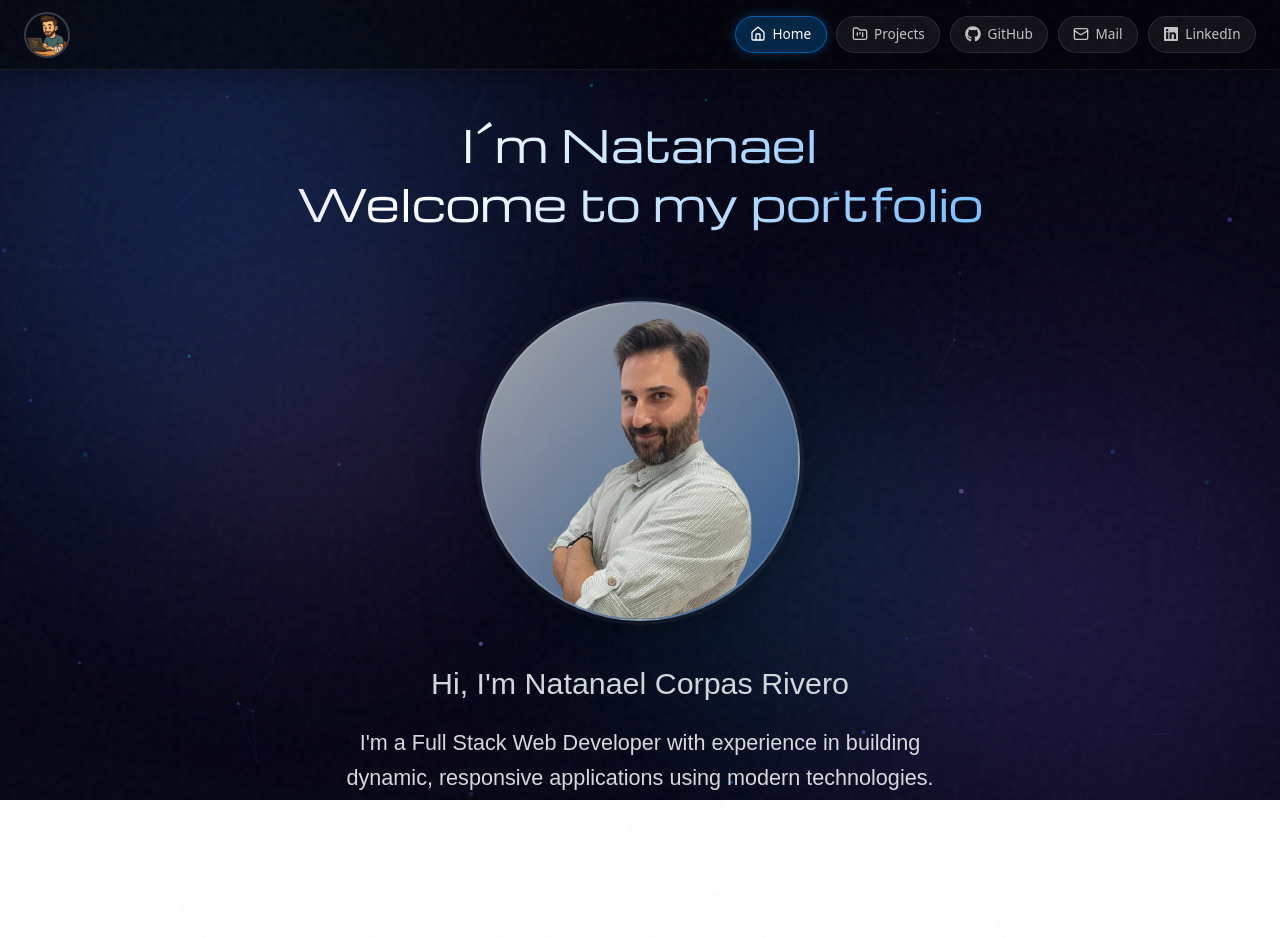
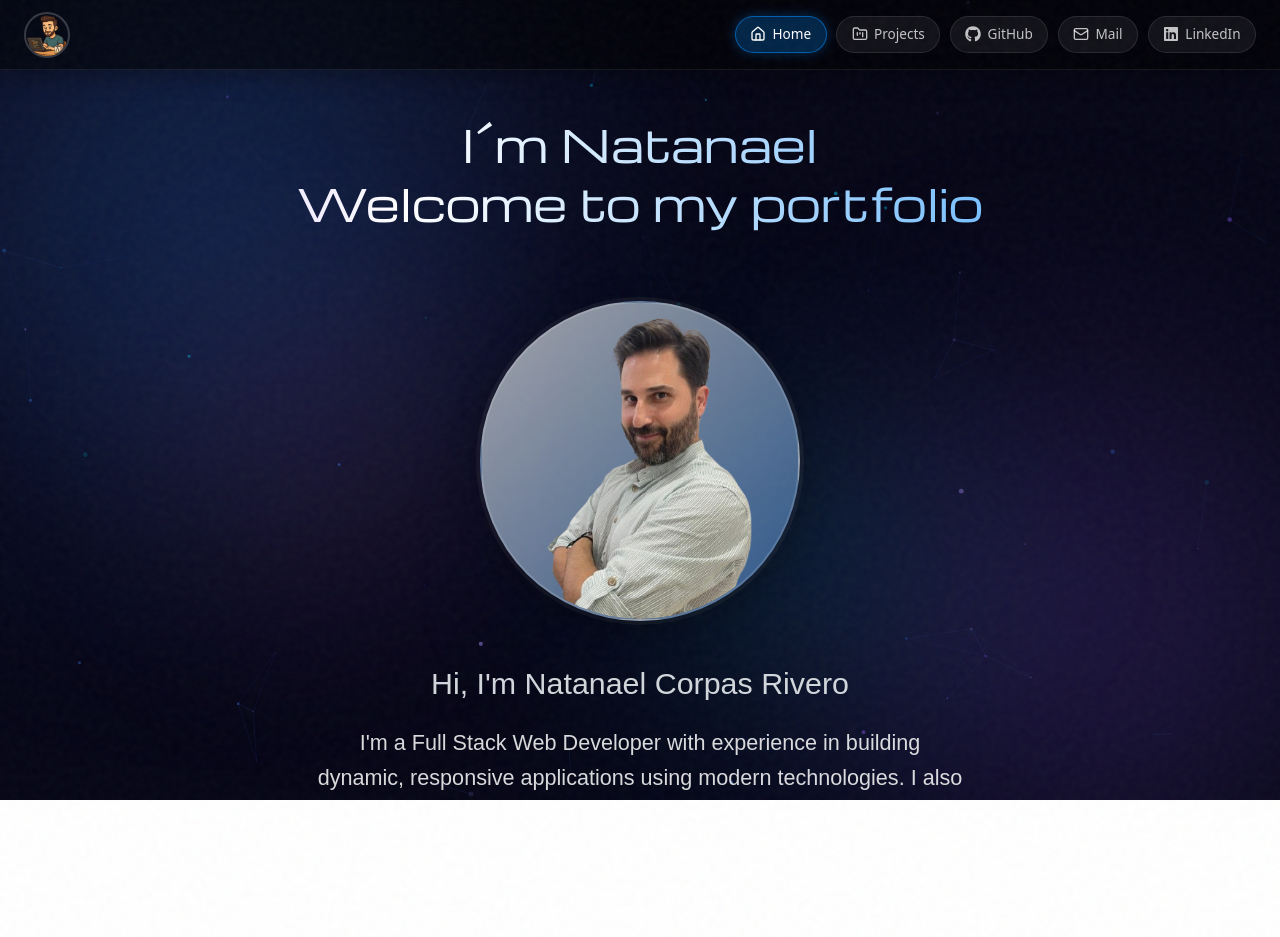
Before and after one commit to ncorpas88/myPortfolio, a React (Vite) app: page / in a window 1280 px wide. Shown: the top 937 px of the page. Built offline with nearby package versions, Linux system fonts and the light colour scheme.

Commit message:
arreglos7

```diff
--- a/src/pages/Home.jsx
+++ b/src/pages/Home.jsx
@@ -193,9 +193,11 @@ function Home() {
       <div className="description">
         <h4>
           I'm a Full Stack Web Developer with experience in building dynamic,
-          responsive applications using modern technologies. Passionate about
-          creating efficient solutions from front-end interfaces to robust
-          back-end systems.
+          responsive applications using modern technologies. I also work as an
+          OTT platform technician, managing Linux servers, automating tasks with
+          Bash scripting and Crontab, and monitoring production systems with
+          Grafana. Passionate about creating efficient solutions from front-end
+          interfaces to robust back-end and infrastructure.
         </h4>
       </div>
 
```
